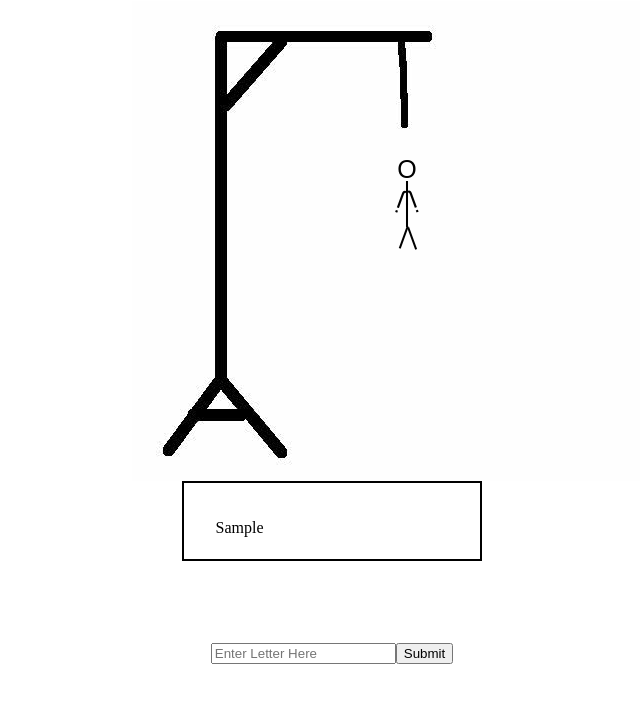
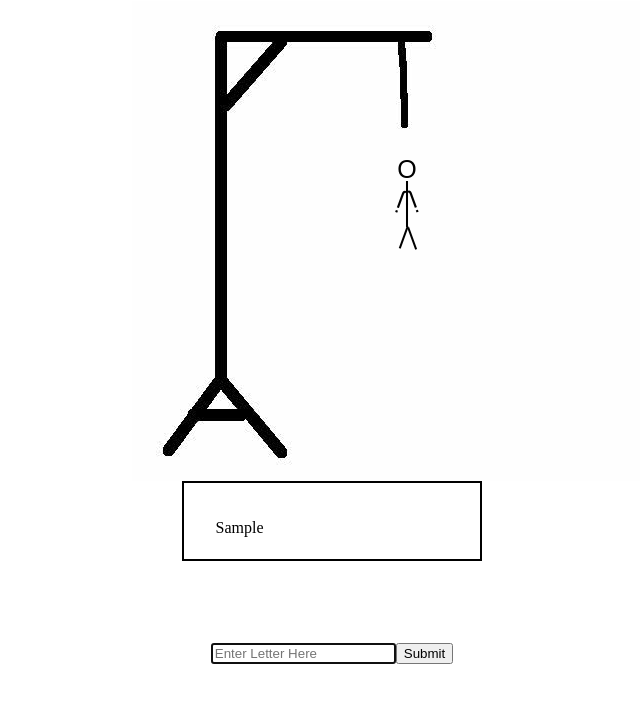
Before and after one commit to cpassafaro/Hangman_Game, a plain HTML site: page index.html in a window 1280 px wide. Both pictures are taken after typing "Sample" into the empty fields and a click on the button "Submit". Shown: the part 79-782 px from the top of the page, without its empty margins (308-948 px from the left). Drawn offline with Linux system fonts and the light colour scheme.

Commit message:
reject and accept js

```diff
--- a/app.js
+++ b/app.js
@@ -18,6 +18,7 @@ submitButton.addEventListener('click', ()=>{
     getInput()
     // letterRejected()
     takeWordBank()
+    input.focus()
     return input.value = ""
 })
 
@@ -37,7 +38,6 @@ function letterRejected(){
     }else{
         for(let i = 0; i<discardedLettersArea.length; i++){
             if(discardedLettersArea[i].textContent == ""){
-                counter ++
                 discardedLettersArea[i].textContent = letterInput;
                 counter ++
                 break
@@ -54,15 +54,21 @@ function letterRejected(){
 //create function that populates the wordBank into the
 function takeWordBank(){
     let letterGuessed = getInput()
+    let thisCounter = 0;
     for(let i =0; i<correctWord.length; i++){
         if(letterGuessed == correctWord[i].textContent){
             correctWord[i].style.display = 'flex'
-            break
         }
+        else{
+            thisCounter ++
+        }
+
     }
-    letterRejected()
+    // console.log(counter)
+    if(thisCounter >7){
+        letterRejected()
     }
-// }
+}
 
 function upperCaseF(a){
     setTimeout(function(){
--- a/style.css
+++ b/style.css
@@ -117,7 +117,6 @@ li{
     display: flex;
     justify-content: center;
     align-items: center;
-    /* text-transform: uppercase; */
 }
 
 .la{
```
